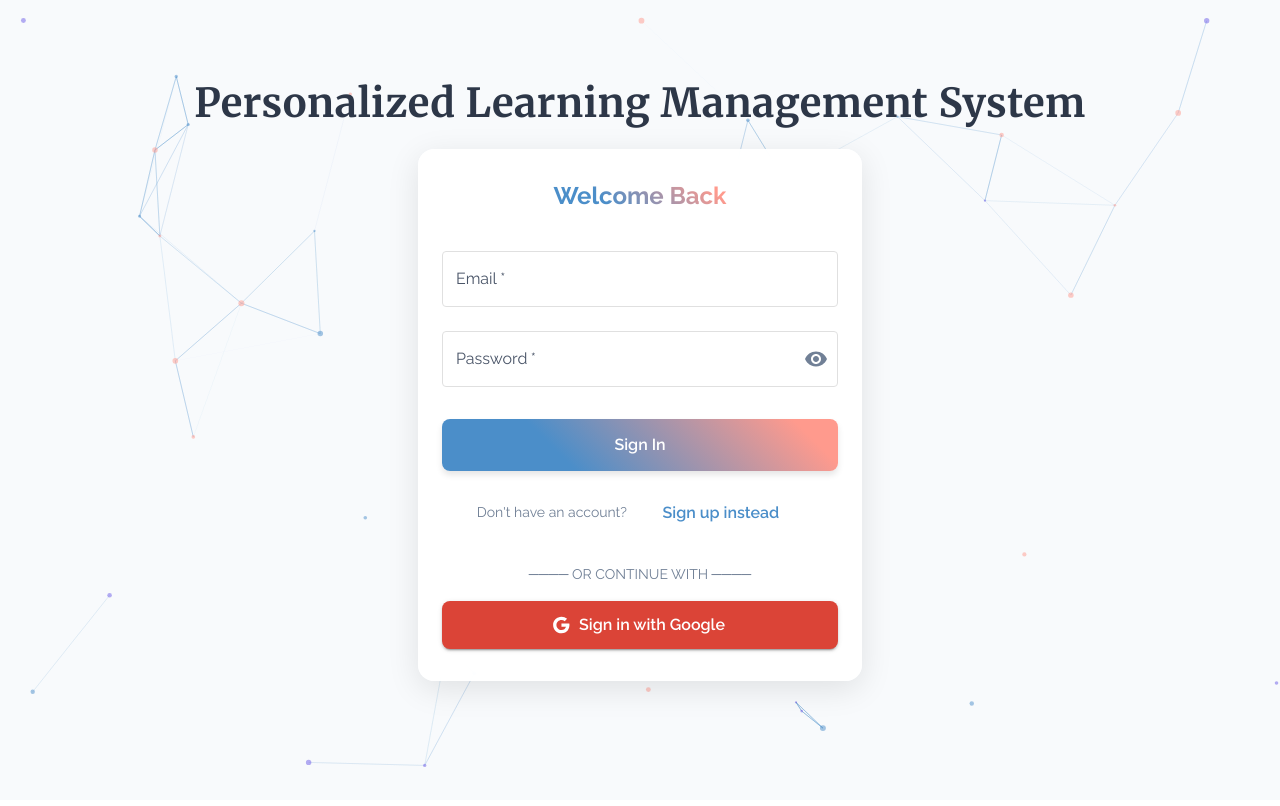
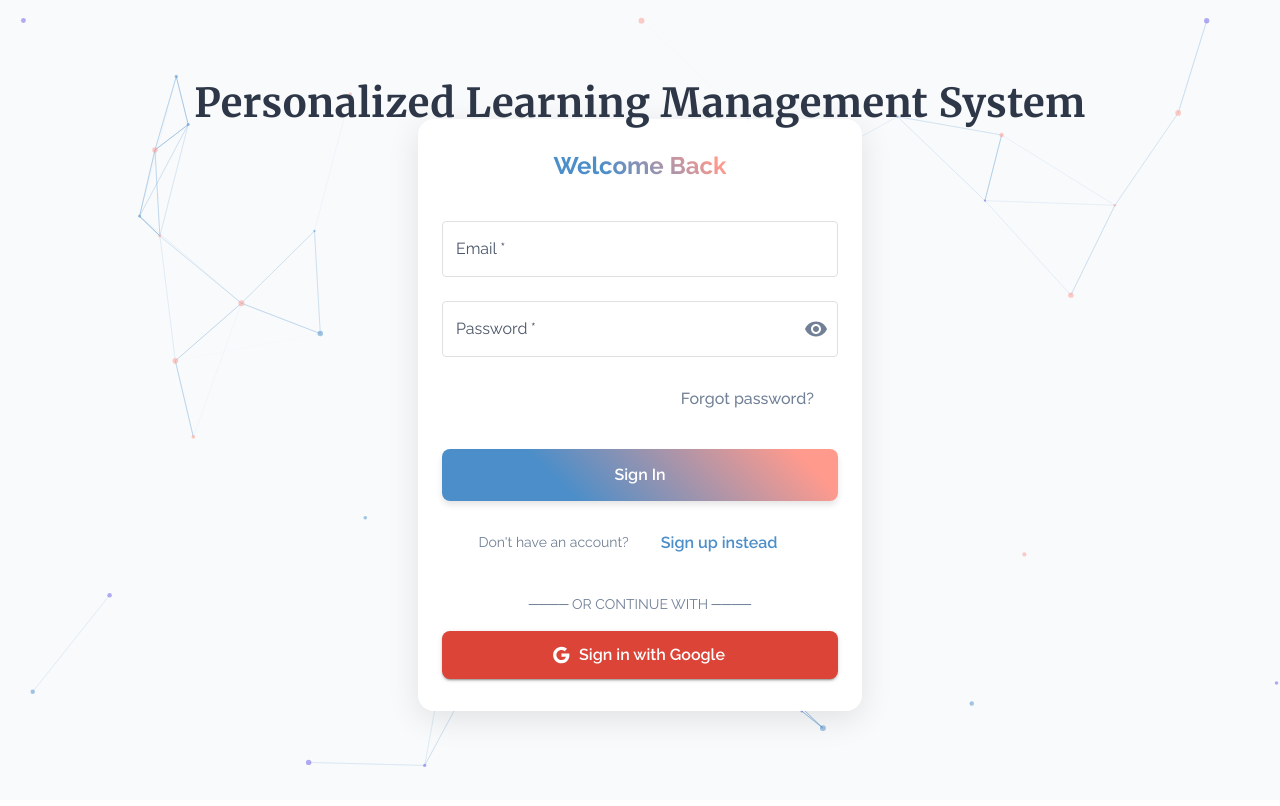
Before and after one commit to Har1Prasaath/Personalized-Learning-Management-System, a React (Create React App) app in the folder frontend/: page / in a window 1280 px wide. Shown: the top 806 px of the page. Built offline with nearby package versions, Linux system fonts and the light colour scheme; no server answers.

Commit message:
forgot password update

```diff
--- a/frontend/src/components/Auth.js
+++ b/frontend/src/components/Auth.js
@@ -3,7 +3,8 @@ import {
   signInWithEmailAndPassword,
   createUserWithEmailAndPassword,
   signInWithPopup,
-  GoogleAuthProvider
+  GoogleAuthProvider,
+  sendPasswordResetEmail
 } from 'firebase/auth';
 import { auth, db } from '../firebase';
 import { useNavigate } from 'react-router-dom';
@@ -14,7 +15,12 @@ import {
   Typography,
   Box,
   InputAdornment,
-  IconButton
+  IconButton,
+  Dialog,
+  DialogTitle,
+  DialogContent,
+  DialogActions,
+  Alert
 } from '@mui/material';
 import { Visibility, VisibilityOff } from '@mui/icons-material';
 import { keyframes } from '@emotion/react';
@@ -34,6 +40,10 @@ export default function Auth() {
   const [password, setPassword] = useState('');
   const [isLogin, setIsLogin] = useState(true);
   const [showPassword, setShowPassword] = useState(false);
+  const [forgotPasswordOpen, setForgotPasswordOpen] = useState(false);
+  const [resetEmail, setResetEmail] = useState('');
+  const [resetSent, setResetSent] = useState(false);
+  const [error, setError] = useState(null);
   const { setIsLoading } = useLoading();
   const navigate = useNavigate();
 
@@ -46,6 +56,7 @@ export default function Auth() {
   const handleAuth = async (e) => {
     e.preventDefault();
     setIsLoading(true);
+    setError(null);
     try {
       if (isLogin) {
         await signInWithEmailAndPassword(auth, email, password);
@@ -63,7 +74,7 @@ export default function Auth() {
       }
       navigate('/home');
     } catch (error) {
-      alert(getAuthErrorMessage(error.code));
+      setError(getAuthErrorMessage(error.code));
     } finally {
       setIsLoading(false);
     }
@@ -71,6 +82,7 @@ export default function Auth() {
 
   const handleGoogleSignIn = async () => {
     setIsLoading(true);
+    setError(null);
     try {
       const provider = new GoogleAuthProvider();
       const userCredential = await signInWithPopup(auth, provider);
@@ -86,7 +98,20 @@ export default function Auth() {
 
       navigate('/home');
     } catch (error) {
-      alert(getAuthErrorMessage(error.code));
+      setError(getAuthErrorMessage(error.code));
+    } finally {
+      setIsLoading(false);
+    }
+  };
+
+  const handleForgotPassword = async () => {
+    setIsLoading(true);
+    setError(null);
+    try {
+      await sendPasswordResetEmail(auth, resetEmail);
+      setResetSent(true);
+    } catch (error) {
+      setError(getAuthErrorMessage(error.code));
     } finally {
       setIsLoading(false);
     }
@@ -94,6 +119,16 @@ export default function Auth() {
 
   const getAuthErrorMessage = (code) => {
     switch (code) {
+      case 'auth/user-not-found':
+        return 'No user found with this email address';
+      case 'auth/wrong-password':
+        return 'Incorrect password';
+      case 'auth/email-already-in-use':
+        return 'Email already in use';
+      case 'auth/weak-password':
+        return 'Password should be at least 6 characters';
+      case 'auth/invalid-email':
+        return 'Invalid email address';
       case 'auth/popup-closed-by-user':
         return 'Sign-in process was cancelled';
       case 'auth/account-exists-with-different-credential':
@@ -117,14 +152,229 @@ export default function Auth() {
           {isLogin ? 'Welcome Back' : 'Create Account'}
         </Typography>
 
+        {error && (
+          <Alert severity="error" sx={{ width: '100%', mb: 2 }}>
+            {error}
+          </Alert>
+        )}
+
         <form onSubmit={handleAuth} style={{ width: '100%' }}>
-          <TextField fullWidth margin="normal" label="Email" variant="outlined" type="email" required sx={{ backgroundColor: 'rgba(255, 255, 255, 0.9)', borderRadius: 2, '& .MuiOutlinedInput-root': { '& fieldset': { borderColor: '#E0E0E0' }, '&:hover fieldset': { borderColor: '#4B8EC9' }, '&.Mui-focused fieldset': { borderColor: '#4B8EC9' } } }} onChange={(e) => setEmail(e.target.value)} />
-          <TextField fullWidth margin="normal" label="Password" variant="outlined" type={showPassword ? 'text' : 'password'} required sx={{ backgroundColor: 'rgba(255, 255, 255, 0.9)', borderRadius: 2, '& .MuiOutlinedInput-root': { '& fieldset': { borderColor: '#E0E0E0' }, '&:hover fieldset': { borderColor: '#4B8EC9' }, '&.Mui-focused fieldset': { borderColor: '#4B8EC9' } } }} InputProps={{ endAdornment: ( <InputAdornment position="end"> <IconButton aria-label="toggle password visibility" onClick={handleClickShowPassword} edge="end" sx={{ color: 'text.secondary' }}> {showPassword ? <VisibilityOff /> : <Visibility />} </IconButton> </InputAdornment> ), }} onChange={(e) => setPassword(e.target.value)} />
-          <Button fullWidth type="submit" variant="contained" size="large" sx={{ mt: 3, py: 1.5, borderRadius: 2, fontWeight: 600, background: 'linear-gradient(45deg, #4B8EC9 30%, #FF9A8D 90%)', boxShadow: '0 4px 6px rgba(0, 0, 0, 0.1)', transition: 'all 0.3s ease', '&:hover': { boxShadow: '0 6px 8px rgba(0, 0, 0, 0.2)', transform: 'translateY(-1px)' } }}> {isLogin ? 'Sign In' : 'Create Account'} </Button>
-          <Typography variant="body2" sx={{ mt: 2, textAlign: 'center', color: 'text.secondary' }}> {isLogin ? "Don't have an account?" : "Already have an account?"} <Button variant="text" size="small" sx={{ ml: 1, color: 'primary.main', fontWeight: 600, textTransform: 'none', transition: 'all 0.2s ease', '&:hover': { backgroundColor: 'transparent', textDecoration: 'underline', transform: 'scale(1.05)' } }} onClick={() => setIsLogin(!isLogin)}> {isLogin ? 'Sign up instead' : 'Sign in instead'} </Button> </Typography>
-          <Box sx={{ mt: 3, width: '100%' }}> <Typography variant="body2" sx={{ textAlign: 'center', color: 'text.secondary', mb: 2 }}> ──── OR CONTINUE WITH ──── </Typography> <Button fullWidth variant="contained" startIcon={<GoogleIcon />} onClick={handleGoogleSignIn} sx={{ backgroundColor: '#DB4437', color: 'white', '&:hover': { backgroundColor: '#C23328', boxShadow: '0 3px 5px rgba(0, 0, 0, 0.2)' }, transition: 'all 0.3s ease', py: 1.2, borderRadius: 2, fontWeight: 600, textTransform: 'none' }}> Sign in with Google </Button> </Box>
+          <TextField
+            fullWidth
+            margin="normal"
+            label="Email"
+            variant="outlined"
+            type="email"
+            required
+            sx={{
+              backgroundColor: 'rgba(255, 255, 255, 0.9)',
+              borderRadius: 2,
+              '& .MuiOutlinedInput-root': {
+                '& fieldset': { borderColor: '#E0E0E0' },
+                '&:hover fieldset': { borderColor: '#4B8EC9' },
+                '&.Mui-focused fieldset': { borderColor: '#4B8EC9' }
+              }
+            }}
+            onChange={(e) => setEmail(e.target.value)}
+          />
+          <TextField
+            fullWidth
+            margin="normal"
+            label="Password"
+            variant="outlined"
+            type={showPassword ? 'text' : 'password'}
+            required
+            sx={{
+              backgroundColor: 'rgba(255, 255, 255, 0.9)',
+              borderRadius: 2,
+              '& .MuiOutlinedInput-root': {
+                '& fieldset': { borderColor: '#E0E0E0' },
+                '&:hover fieldset': { borderColor: '#4B8EC9' },
+                '&.Mui-focused fieldset': { borderColor: '#4B8EC9' }
+              }
+            }}
+            InputProps={{
+              endAdornment: (
+                <InputAdornment position="end">
+                  <IconButton
+                    aria-label="toggle password visibility"
+                    onClick={handleClickShowPassword}
+                    edge="end"
+                    sx={{ color: 'text.secondary' }}
+                  >
+                    {showPassword ? <VisibilityOff /> : <Visibility />}
+                  </IconButton>
+                </InputAdornment>
+              ),
+            }}
+            onChange={(e) => setPassword(e.target.value)}
+          />
+
+          {isLogin && (
+            <Box sx={{ display: 'flex', justifyContent: 'flex-end', mt: 1 }}>
+              <Button
+                variant="text"
+                size="small"
+                sx={{
+                  textTransform: 'none',
+                  color: 'text.secondary',
+                  '&:hover': {
+                    textDecoration: 'underline',
+                    backgroundColor: 'transparent'
+                  }
+                }}
+                onClick={() => setForgotPasswordOpen(true)}
+              >
+                Forgot password?
+              </Button>
+            </Box>
+          )}
+
+          <Button
+            fullWidth
+            type="submit"
+            variant="contained"
+            size="large"
+            sx={{
+              mt: 3,
+              py: 1.5,
+              borderRadius: 2,
+              fontWeight: 600,
+              background: 'linear-gradient(45deg, #4B8EC9 30%, #FF9A8D 90%)',
+              boxShadow: '0 4px 6px rgba(0, 0, 0, 0.1)',
+              transition: 'all 0.3s ease',
+              '&:hover': {
+                boxShadow: '0 6px 8px rgba(0, 0, 0, 0.2)',
+                transform: 'translateY(-1px)'
+              }
+            }}
+          >
+            {isLogin ? 'Sign In' : 'Create Account'}
+          </Button>
+
+          <Typography variant="body2" sx={{ mt: 2, textAlign: 'center', color: 'text.secondary' }}>
+            {isLogin ? "Don't have an account?" : "Already have an account?"}
+            <Button
+              variant="text"
+              size="small"
+              sx={{
+                ml: 1,
+                color: 'primary.main',
+                fontWeight: 600,
+                textTransform: 'none',
+                transition: 'all 0.2s ease',
+                '&:hover': {
+                  backgroundColor: 'transparent',
+                  textDecoration: 'underline',
+                  transform: 'scale(1.05)'
+                }
+              }}
+              onClick={() => {
+                setIsLogin(!isLogin);
+                setError(null);
+              }}
+            >
+              {isLogin ? 'Sign up instead' : 'Sign in instead'}
+            </Button>
+          </Typography>
+
+          <Box sx={{ mt: 3, width: '100%' }}>
+            <Typography variant="body2" sx={{ textAlign: 'center', color: 'text.secondary', mb: 2 }}>
+              ──── OR CONTINUE WITH ────
+            </Typography>
+            <Button
+              fullWidth
+              variant="contained"
+              startIcon={<GoogleIcon />}
+              onClick={handleGoogleSignIn}
+              sx={{
+                backgroundColor: '#DB4437',
+                color: 'white',
+                '&:hover': {
+                  backgroundColor: '#C23328',
+                  boxShadow: '0 3px 5px rgba(0, 0, 0, 0.2)'
+                },
+                transition: 'all 0.3s ease',
+                py: 1.2,
+                borderRadius: 2,
+                fontWeight: 600,
+                textTransform: 'none'
+              }}
+            >
+              Sign in with Google
+            </Button>
+          </Box>
         </form>
       </Container>
+
+      {/* Forgot Password Dialog */}
+      <Dialog open={forgotPasswordOpen} onClose={() => {
+        setForgotPasswordOpen(false);
+        setResetSent(false);
+        setError(null);
+      }}>
+        <DialogTitle>Reset Password</DialogTitle>
+        <DialogContent>
+          {resetSent ? (
+            <Alert severity="success" sx={{ mb: 2 }}>
+              Password reset email sent. Please check your inbox.
+            </Alert>
+          ) : (
+            <>
+              {error && (
+                <Alert severity="error" sx={{ mb: 2 }}>
+                  {error}
+                </Alert>
+              )}
+              <Typography variant="body1" sx={{ mb: 2 }}>
+                Enter your email address and we'll send you a link to reset your password.
+              </Typography>
+              <TextField
+                fullWidth
+                label="Email"
+                variant="outlined"
+                type="email"
+                required
+                value={resetEmail}
+                onChange={(e) => setResetEmail(e.target.value)}
+                sx={{ mt: 1 }}
+              />
+            </>
+          )}
+        </DialogContent>
+        <DialogActions>
+          {!resetSent && (
+            <>
+              <Button onClick={() => {
+                setForgotPasswordOpen(false);
+                setResetSent(false);
+                setError(null);
+              }}>
+                Cancel
+              </Button>
+              <Button
+                onClick={handleForgotPassword}
+                variant="contained"
+                disabled={!resetEmail}
+              >
+                Send Reset Link
+              </Button>
+            </>
+          )}
+          {resetSent && (
+            <Button
+              onClick={() => {
+                setForgotPasswordOpen(false);
+                setResetSent(false);
+                setError(null);
+              }}
+              variant="contained"
+            >
+              Close
+            </Button>
+          )}
+        </DialogActions>
+      </Dialog>
     </Box>
   );
 }
```
